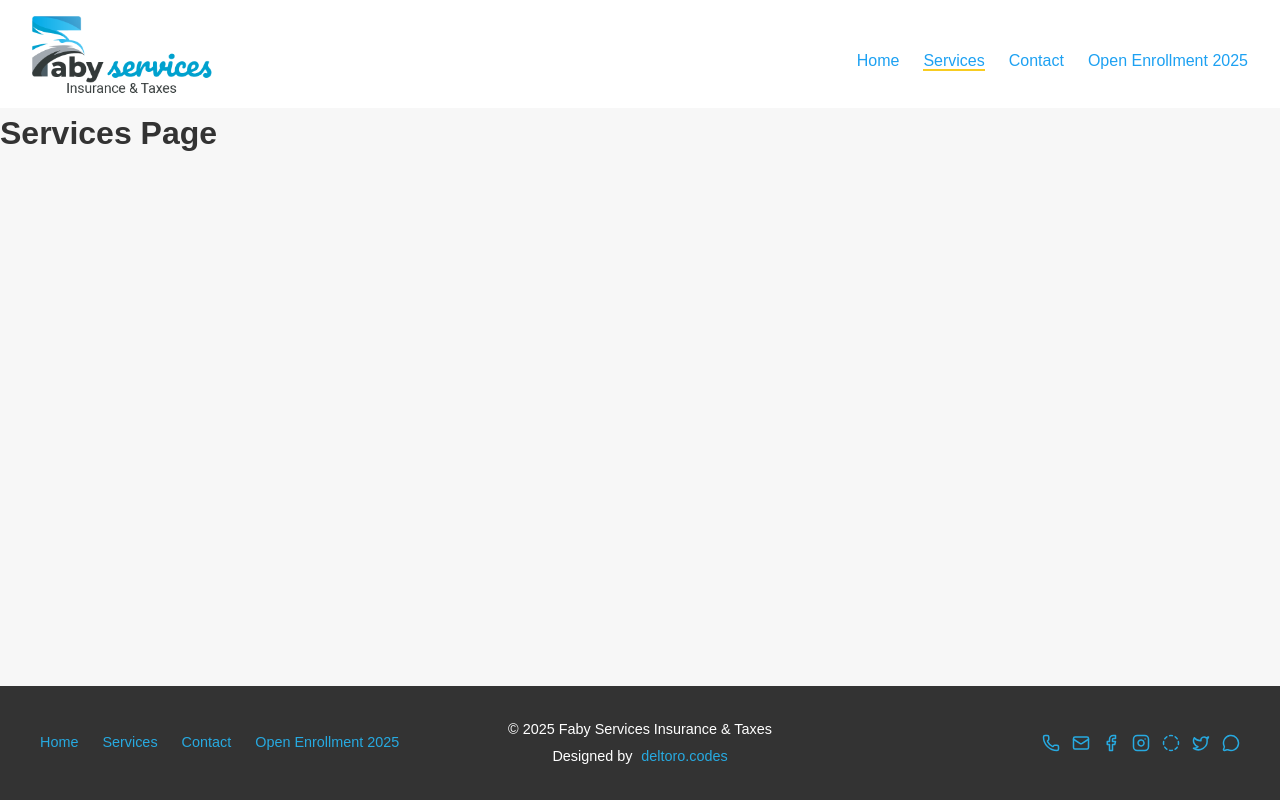
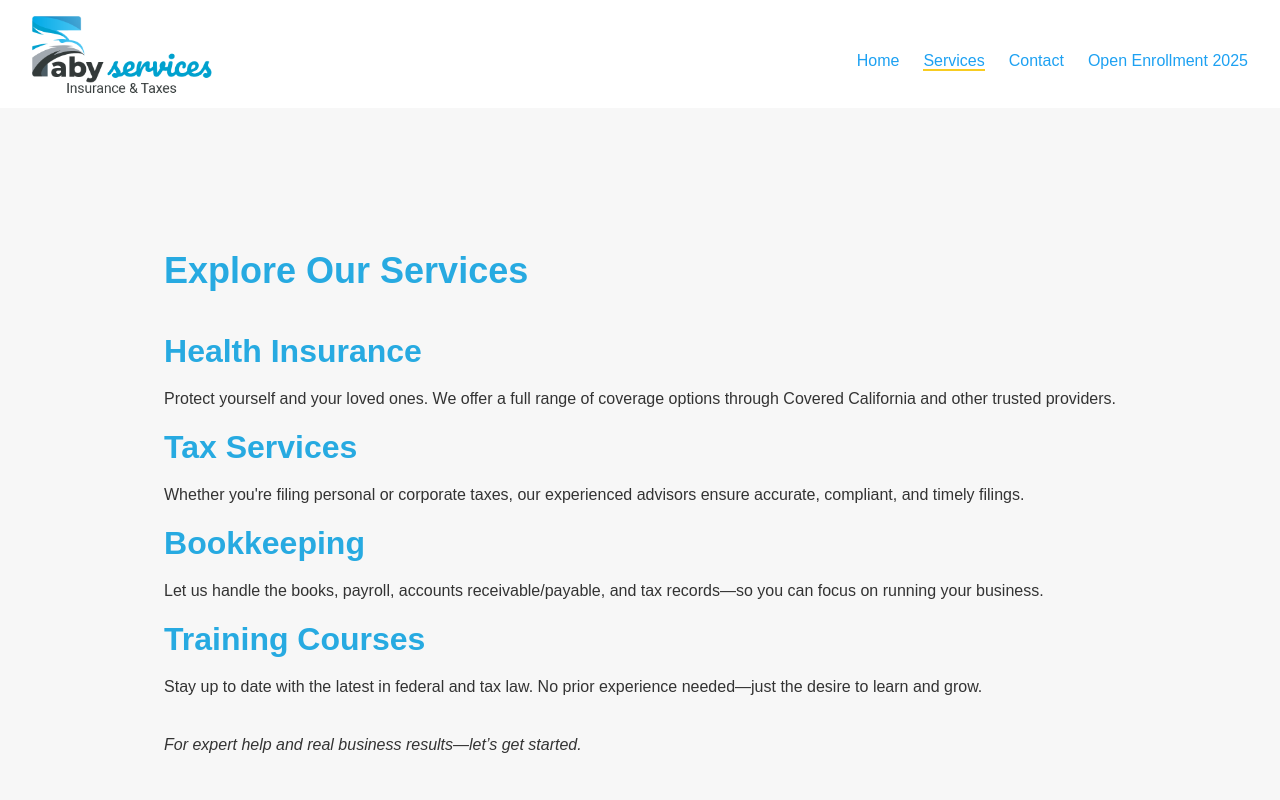
Before and after one commit to antonioedeltoro/faby-services, a React (Vite) app in the folder client/: page /services in a window 1280 px wide. Shown: the top 800 px of the page. Built offline with nearby package versions, Linux system fonts and the light colour scheme.

Commit message:
left-aling hero

```diff
--- a/client/src/pages/Services.jsx
+++ b/client/src/pages/Services.jsx
@@ -1,7 +1,50 @@
+import '../styles/Services.css';
+import { Helmet } from 'react-helmet';
+
 export default function Services() {
   return (
-    <div>
-      <h1>Services Page</h1>
+    <div className="page-container services-page">
+      <Helmet>
+        <title>Services | Faby Services Insurance & Taxes</title>
+      </Helmet>
+
+      <section className="section services-section">
+        <div className="section-content">
+          <h1 className="heading-xl blue">Explore Our Services</h1>
+
+          <div className="service-block">
+            <h2 className="subheading">Health Insurance</h2>
+            <p className="paragraph">
+              Protect yourself and your loved ones. We offer a full range of coverage options through Covered California and other trusted providers.
+            </p>
+          </div>
+
+          <div className="service-block">
+            <h2 className="subheading">Tax Services</h2>
+            <p className="paragraph">
+              Whether you're filing personal or corporate taxes, our experienced advisors ensure accurate, compliant, and timely filings.
+            </p>
+          </div>
+
+          <div className="service-block">
+            <h2 className="subheading">Bookkeeping</h2>
+            <p className="paragraph">
+              Let us handle the books, payroll, accounts receivable/payable, and tax records—so you can focus on running your business.
+            </p>
+          </div>
+
+          <div className="service-block">
+            <h2 className="subheading">Training Courses</h2>
+            <p className="paragraph">
+              Stay up to date with the latest in federal and tax law. No prior experience needed—just the desire to learn and grow.
+            </p>
+          </div>
+
+          <p className="paragraph cta">
+            For expert help and real business results—let’s get started.
+          </p>
+        </div>
+      </section>
     </div>
   );
 }
--- a/client/src/styles/Home.css
+++ b/client/src/styles/Home.css
@@ -97,6 +97,6 @@
   }
 
   .hero-section p {
-    text-align: center;
+    text-align: left;
   }
 }
--- a/client/src/styles/Services.css
+++ b/client/src/styles/Services.css
@@ -0,0 +1,69 @@
+/* ========================
+   SERVICES PAGE STYLES
+======================== */
+
+.services-page {
+  display: flex;
+  flex-direction: column;
+  gap: 0;
+}
+
+.services-section {
+  min-height: 100vh;
+  width: 100vw;
+  display: flex;
+  align-items: center;
+  padding: 4rem 0;
+  background-color: transparent;
+}
+
+.section-content {
+  max-width: 1200px;
+  margin: 0 auto;
+  padding: 0 2rem;
+  text-align: left;
+}
+
+.heading-xl {
+  font-size: 2.25rem;
+  margin-bottom: 2rem;
+}
+
+.heading-xl.blue {
+  color: var(--color-accent, #004d40);
+}
+
+.subheading {
+  font-size: 1.25rem;
+  color: #222;
+  margin-bottom: 0.5rem;
+}
+
+.paragraph {
+  font-size: 1rem;
+  color: #333;
+  margin-bottom: 2rem;
+  line-height: 1.6;
+}
+
+.cta {
+  font-style: italic;
+  font-weight: 500;
+  color: #444;
+  margin-top: 2rem;
+}
+
+/* Responsive */
+@media (max-width: 768px) {
+  .heading-xl {
+    font-size: 1.75rem;
+  }
+
+  .subheading {
+    font-size: 1.125rem;
+  }
+
+  .section-content {
+    padding: 0 1.5rem;
+  }
+}
```
